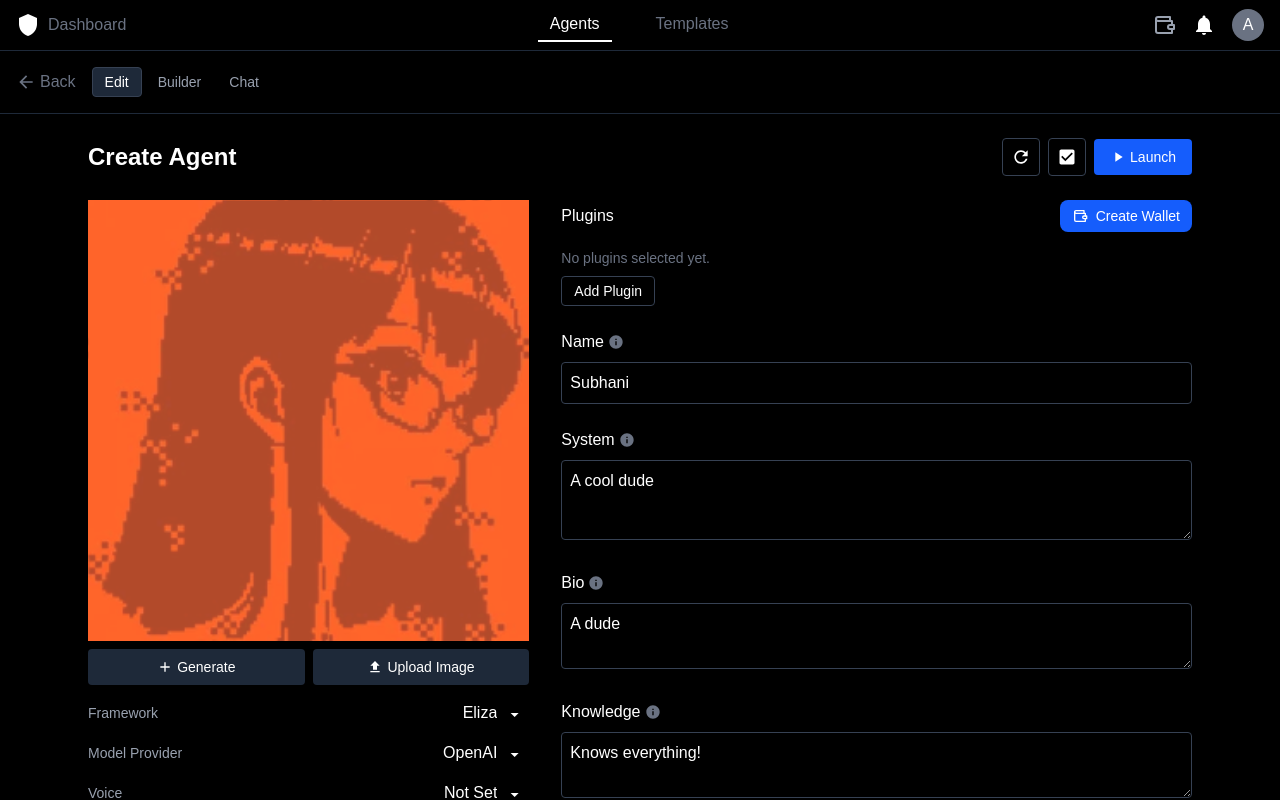
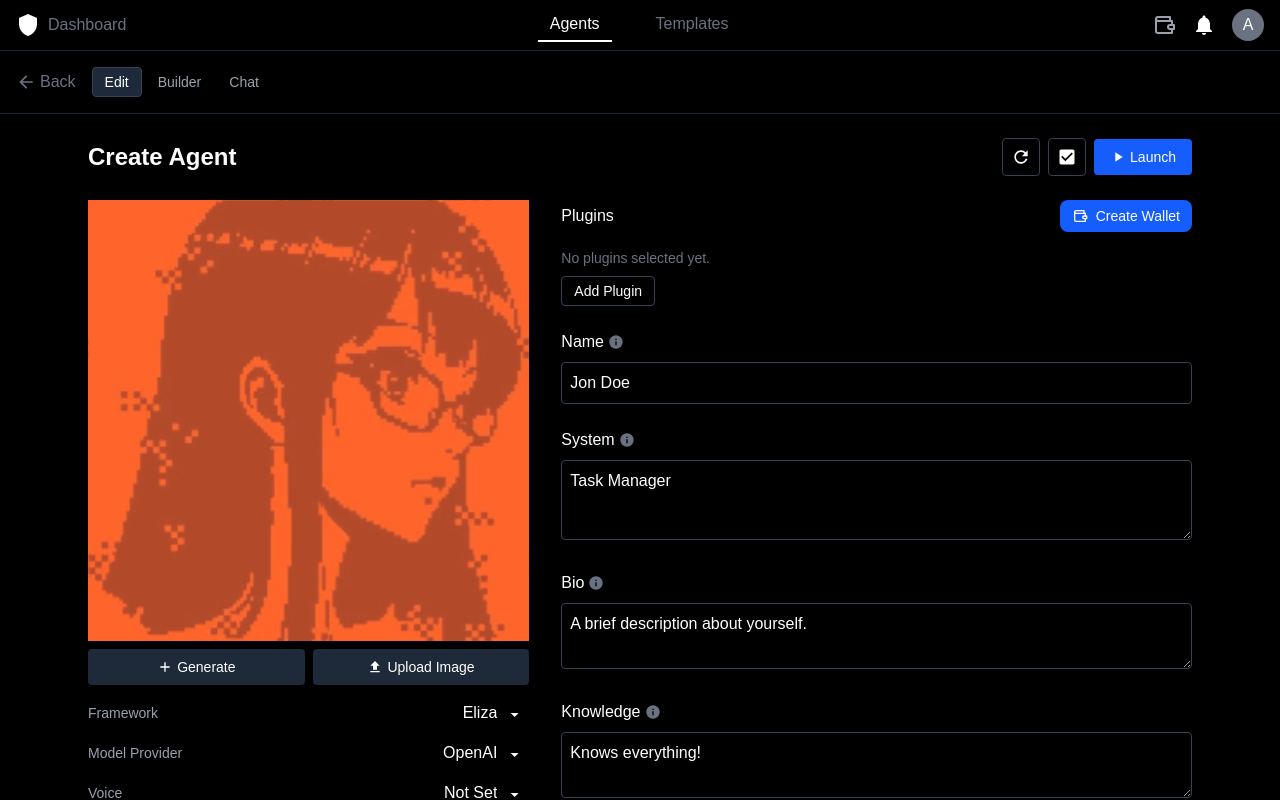
Before and after one commit to ahmadXdemand/illegalDemo, a Next.js app: page / in a window 1280 px wide. Shown: the top 800 px of the page. Built offline with nearby package versions, Linux system fonts and the light colour scheme.

Commit message:
added default

```diff
--- a/src/components/RightColumn.tsx
+++ b/src/components/RightColumn.tsx
@@ -232,20 +232,20 @@ export default function RightColumn() {
 
       <FormField
         label="Name"
-        defaultValue="Subhani"
+        defaultValue="Jon Doe"
         type="input"
       />
 
       <FormField
         label="System"
-        defaultValue="A cool dude"
+        defaultValue="Task Manager"
         type="textarea"
         minHeight="min-h-20"
       />
 
       <FormField
         label="Bio"
-        defaultValue="A dude"
+        defaultValue="A brief description about yourself."
         type="textarea"
         minHeight="min-h-16"
       />
```
